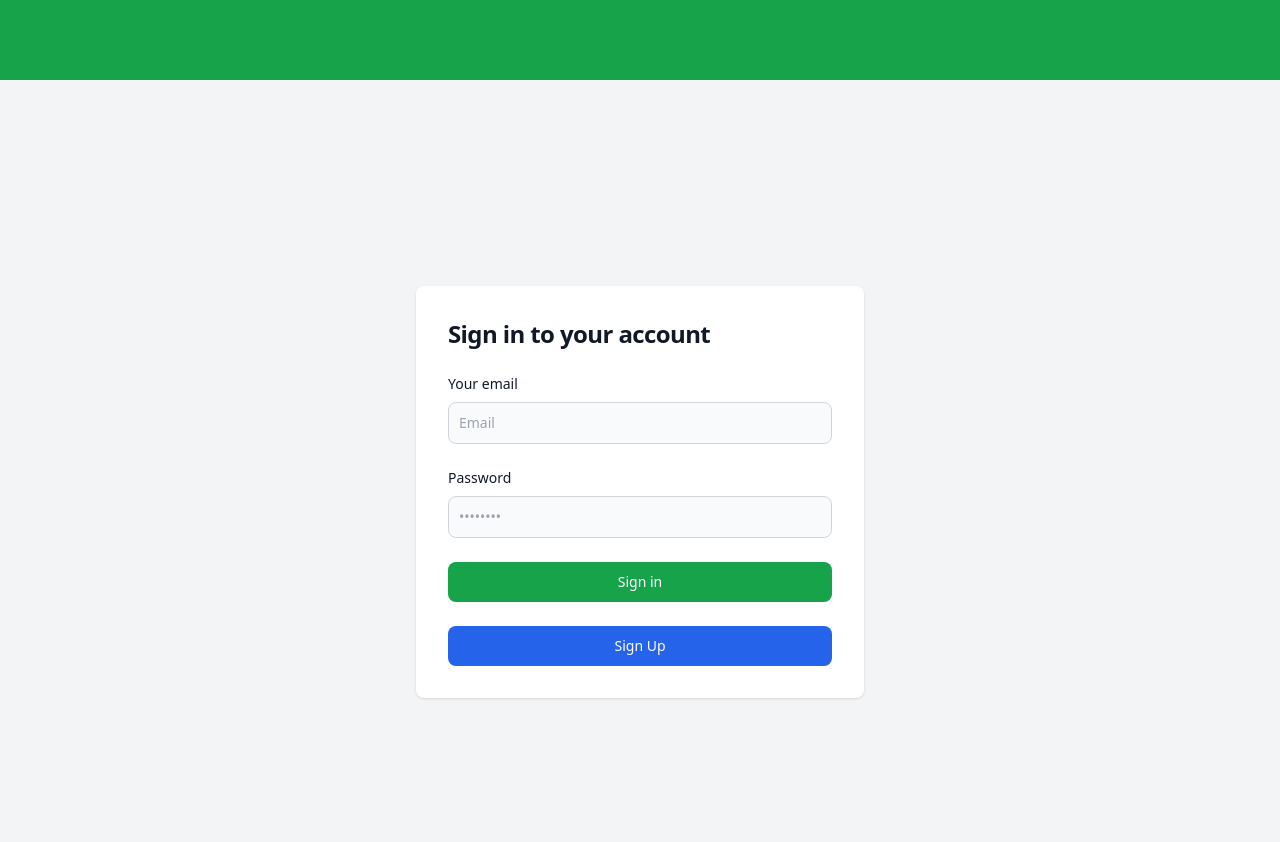
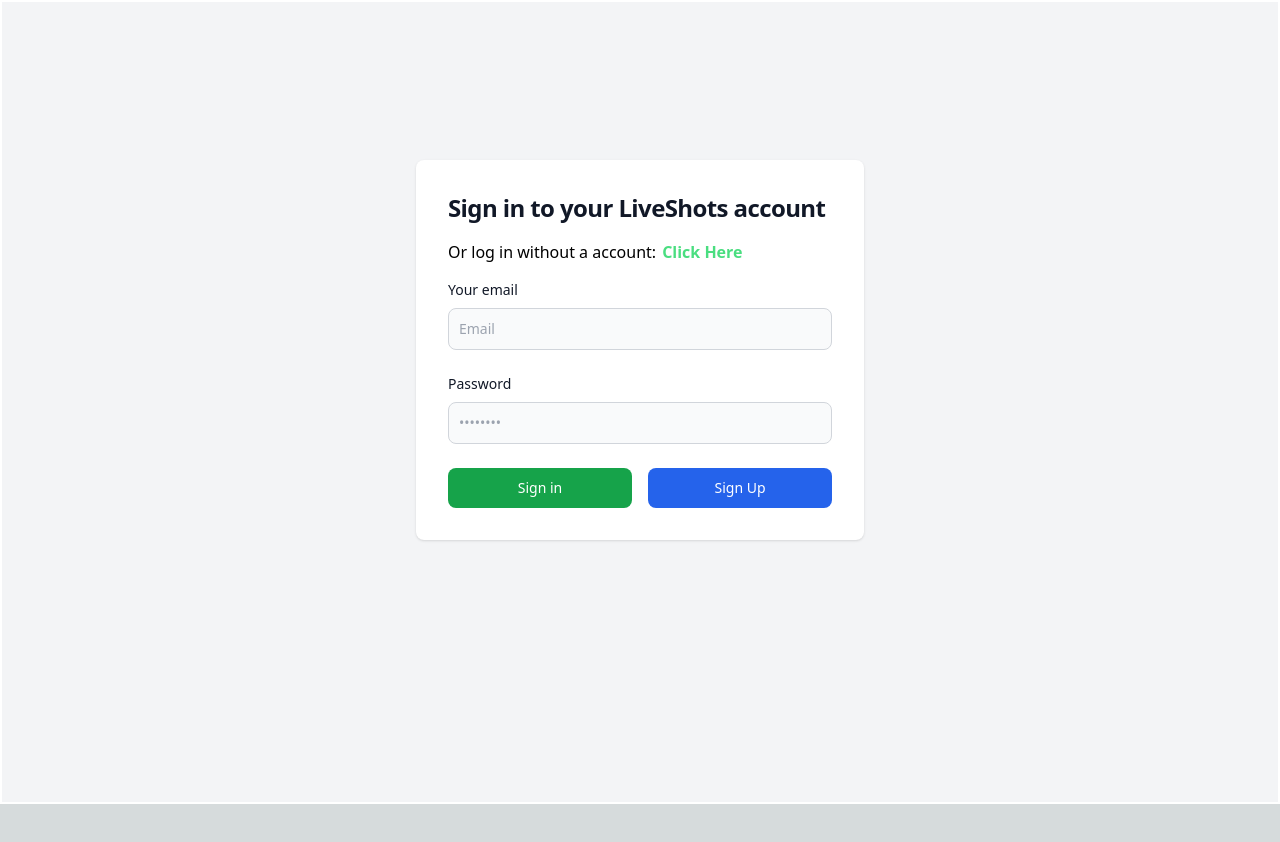
Before and after one commit to LiveShotsCompany/LiveShots, a Next.js app: page / in a window 1280 px wide. Shown: the top 842 px of the page. After the commit the page ends 804 px from the top, so only its background shows below. Built offline with nearby package versions, Linux system fonts and the light colour scheme.

Commit message:
Added LogOut

```diff
--- a/pages/index.js
+++ b/pages/index.js
@@ -1,5 +1,7 @@
 import { useState } from "react";
 import { useRouter } from "next/router";
+import Link from "next/link";
+import Navbar from "@/pages/nav";
 
 const Home = () => {
 
@@ -22,7 +24,7 @@
                 const data = await response.json();
                 throw new Error(data.message || 'Login failed');
             }
-            await router.push('/matches')
+            await router.push('/matches');
         } catch (error) {
             setError(error.message);
         }
@@ -42,7 +44,7 @@
                 const data = await response.json();
                 throw new Error(data.message || 'Sign-up failed');
             }
-            await router.push('/matches')
+            await router.push('/matches');
         } catch (error) {
             setError(error.message);
         }
@@ -51,15 +53,20 @@
 
     return (
         <div className="">
-            <section className="bg-gray-100">
-                <div className="w-full h-20 bg-green-600"></div>
+            <section className="bg-gray-100 border-2 border-white">
                 <div className="flex flex-col items-center justify-center px-6 py-8 mx-auto md:h-screen lg:py-0">
                     <a href="/matches" className="flex items-center mb-6 text-2xl font-semibold text-gray-900 dark:text-white"></a>
-                    <div className="w-full bg-white rounded-lg shadow dark:border md:mt-0 sm:max-w-md xl:p-0 dark:bg-gray-800 dark:border-gray-700">
-                        <div className="p-6 space-y-4 md:space-y-6 sm:p-8">
+                    <div className="w-full bg-white rounded-lg shadow dark:border mb-32 md:mt-0 sm:max-w-md xl:p-0 dark:bg-gray-800 dark:border-gray-700">
+                        <div className="p-6 space-y-4 md:space-y-4 sm:p-8">
+                            <div className="flex flex-col space-y-4">
                             <h1 className="text-xl font-bold leading-tight tracking-tight text-gray-900 md:text-2xl dark:text-white">
-                                Sign in to your account
+                                Sign in to your LiveShots account
                             </h1>
+                                <div className="space-x-1.5">
+                                <Link className="text-center font-normal" href="/matches">Or log in without a account:</Link>
+                                <Link className="text-center text-green-400 font-bold" href="/matches">Click Here</Link>
+                                </div>
+                            </div>
                             <div className="space-y-4 md:space-y-6">
                                 <div>
                                     <label htmlFor="email" className="block mb-2 text-sm font-medium text-gray-900 dark:text-white">Your email</label>
@@ -88,6 +95,7 @@
                                     />
                                 </div>
                                 {error && <p className="text-red-500 font-bold">{error}</p>}
+                                <div className="flex space-x-4">
                                 <button
                                     onClick={handleSignIn}
                                     className="w-full text-white bg-green-600 hover:bg-green-400 font-medium rounded-lg text-sm px-5 py-2.5 text-center"
@@ -96,10 +104,9 @@
                                 </button>
                                 <button
                                     onClick={handleSignUp}
-                                    className="w-full text-white bg-blue-600 hover:bg-00 font-medium rounded-lg text-sm px-5 py-2.5 text-center"
-                                >
-                                    Sign Up
+                                    className="w-full text-white bg-blue-600 hover:bg-00 font-medium rounded-lg text-sm px-5 py-2.5 text-center">Sign Up
                                 </button>
+                                </div>
                             </div>
                         </div>
                     </div>
--- a/pages/matches.js
+++ b/pages/matches.js
@@ -5,12 +5,14 @@
 import Standings from "@/pages/standings";
 import AllMatches from "@/components/AllMatches";
 import FavoriteMatches from "@/components/FavoriteMatches";
+import { useRouter } from "next/router";
 
 const Matches = () => {
   const [matches, setMatches] = useState([]);
   const [matchInfo, setMatchInfo] = useState([]);
   const [selectedDate, setSelectedDate] = useState("");
   const [favoriteMatches, setFavoriteMatches] = useState([]);
+  const router = useRouter();
 
   useEffect(() => {
     async function fetchMatches() {
--- a/pages/nav.js
+++ b/pages/nav.js
@@ -2,7 +2,6 @@
 import { useRouter } from "next/router";
 
 const Navbar = () => {
-
     const router = useRouter();
 
     const handleSignOut  = async () => {
```
Also changed, not shown: img_1.png (added), 1 other file (tests, documents, lock files or other folders).
